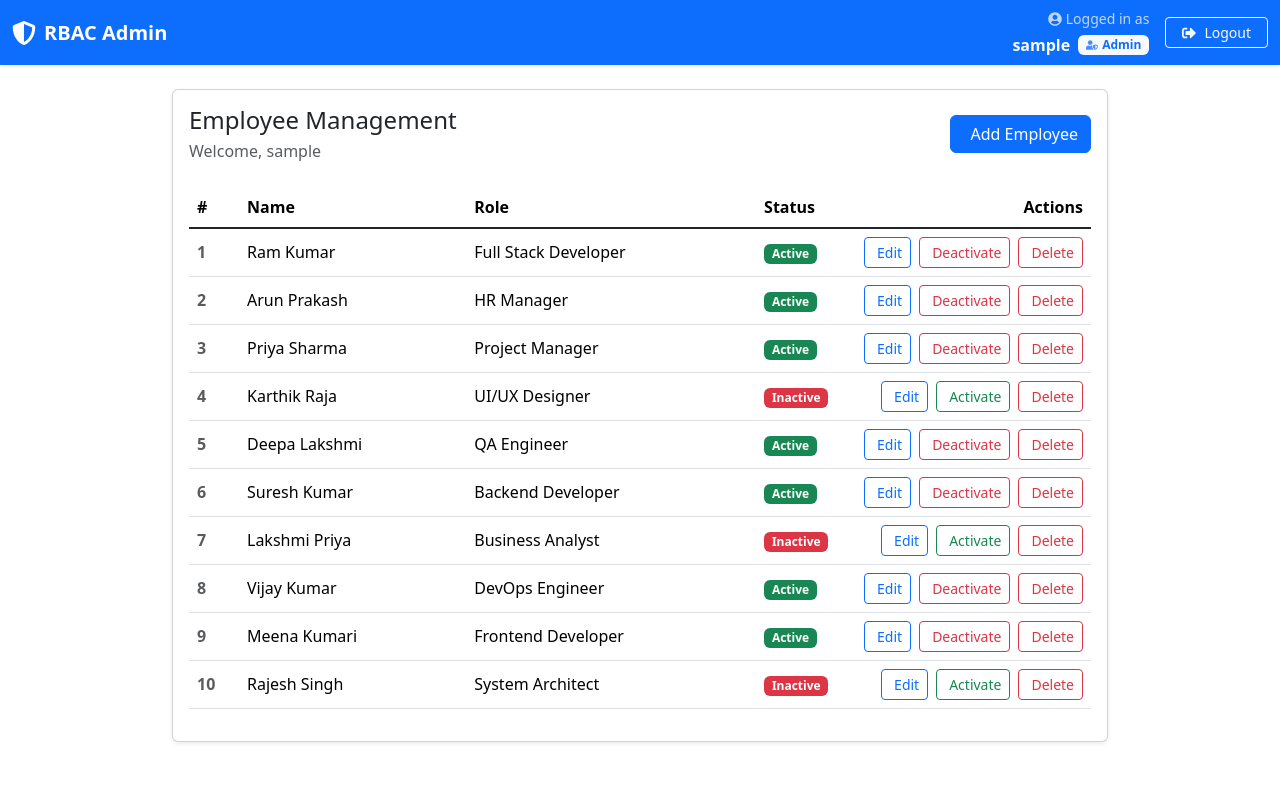
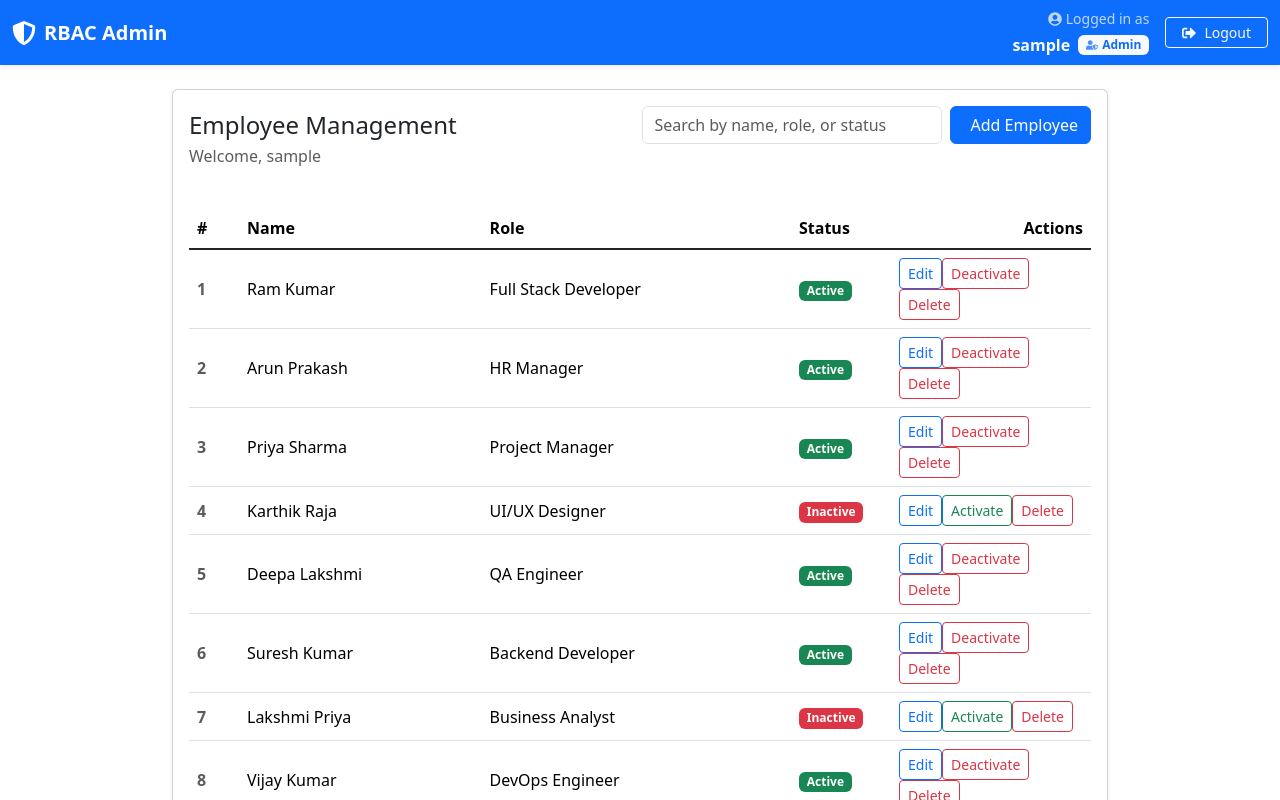
Before and after one commit to Jeyasurya23/rbac, a React (Create React App) app: page /rbac-admin/dashboard in a window 1280 px wide. Shown: the top 800 px of the page. Built offline with nearby package versions, Linux system fonts and the light colour scheme; sample sign-in values are in the browser's storage.

Commit message:
added search feature

```diff
--- a/src/components/Dashboard.js
+++ b/src/components/Dashboard.js
@@ -8,6 +8,7 @@ function Dashboard() {
   const isAdmin = userRole === 'admin';
   const [showModal, setShowModal] = useState(false);
   const [editItem, setEditItem] = useState(null);
+  const [searchQuery, setSearchQuery] = useState('');
   const [data, setData] = useState([
     { id: 1, name: 'Ram Kumar', jobRole: 'Full Stack Developer', status: 'Active' },
     { id: 2, name: 'Arun Prakash', jobRole: 'HR Manager', status: 'Active' },
@@ -18,11 +19,18 @@ function Dashboard() {
     { id: 7, name: 'Lakshmi Priya', jobRole: 'Business Analyst', status: 'Inactive' },
     { id: 8, name: 'Vijay Kumar', jobRole: 'DevOps Engineer', status: 'Active' },
     { id: 9, name: 'Meena Kumari', jobRole: 'Frontend Developer', status: 'Active' },
-    { id: 10, name: 'Rajesh Singh', jobRole: 'System Architect', status: 'Inactive' }
+    { id: 10, name: 'Rajesh Singh', jobRole: 'System Architect', status: 'Inactive' },
   ]);
 
+  const filteredData = data.filter(
+    (item) =>
+      item.name.toLowerCase().includes(searchQuery.toLowerCase()) ||
+      item.jobRole.toLowerCase().includes(searchQuery.toLowerCase()) ||
+      item.status.toLowerCase().includes(searchQuery.toLowerCase())
+  );
+
   const handleDelete = (id) => {
-    setData(data.filter(item => item.id !== id));
+    setData(data.filter((item) => item.id !== id));
     toast.success('Employee removed successfully');
   };
 
@@ -32,13 +40,15 @@ function Dashboard() {
   };
 
   const handleStatusToggle = (id) => {
-    setData(data.map(item => {
+    setData(
+      data.map((item) => {
         if (item.id === id) {
           const newStatus = item.status === 'Active' ? 'Inactive' : 'Active';
           return { ...item, status: newStatus };
         }
         return item;
-    }));
+      })
+    );
     toast.success('Status updated successfully');
   };
 
@@ -54,9 +64,7 @@ function Dashboard() {
       setData([...data, editItem]);
       toast.success('Employee added successfully');
     } else {
-      setData(data.map(item =>
-        item.id === editItem.id ? editItem : item
-      ));
+      setData(data.map((item) => (item.id === editItem.id ? editItem : item)));
       toast.success('Employee updated successfully');
     }
 
@@ -72,17 +80,25 @@ function Dashboard() {
             <Card.Body>
               <Row className="align-items-center mb-4">
                 <Col>
-                  <h4 className="mb-1">Employee Management</h4>
-                  <p className="text-muted mb-0">Welcome, {username}</p>
-                </Col>
+                  <div className="d-flex align-items-center">
+                    <h4 className="mb-0 me-auto">Employee Management</h4>
+                    <Form.Control
+                      type="text"
+                      placeholder="Search by name, role, or status"
+                      value={searchQuery}
+                      onChange={(e) => setSearchQuery(e.target.value)}
+                      className="me-2"
+                      style={{ maxWidth: '300px' }}
+                    />
                     {isAdmin && (
-                  <Col xs="auto">
                       <Button variant="primary" onClick={() => handleEdit(null)}>
                         <i className="bi bi-plus-lg me-2"></i>
                         Add Employee
                       </Button>
+                    )}
+                  </div>
+                  <p className="text-muted">Welcome, {username}</p>
                 </Col>
-                )}
               </Row>
 
               <div className="table-responsive">
@@ -97,25 +113,17 @@ function Dashboard() {
                     </tr>
                   </thead>
                   <tbody>
-                    {data.map((item, index) => (
+                    {filteredData.map((item, index) => (
                       <tr key={item.id}>
                         <td className="fw-bold text-muted">{index + 1}</td>
                         <td>{item.name}</td>
                         <td>{item.jobRole}</td>
                         <td>
-                          <Badge bg={item.status === 'Active' ? 'success' : 'danger'}>
-                            {item.status}
-                          </Badge>
+                          <Badge bg={item.status === 'Active' ? 'success' : 'danger'}>{item.status}</Badge>
                         </td>
                         {isAdmin && (
                           <td>
-                            <div className="d-none d-md-flex gap-2 justify-content-end">
-                              <Button
-                                variant="outline-primary"
-                                size="sm"
-                                onClick={() => handleEdit(item)}
-                              >
-                                <i className="bi bi-pencil me-1"></i>
+                            <Button variant="outline-primary" size="sm" onClick={() => handleEdit(item)}>
                               Edit
                             </Button>
                             <Button
@@ -123,47 +131,11 @@ function Dashboard() {
                               size="sm"
                               onClick={() => handleStatusToggle(item.id)}
                             >
-                                <i className={`bi ${item.status === 'Active' ? 'bi-x-lg' : 'bi-check-lg'} me-1`}></i>
                               {item.status === 'Active' ? 'Deactivate' : 'Activate'}
                             </Button>
-                              <Button
-                                variant="outline-danger"
-                                size="sm"
-                                onClick={() => handleDelete(item.id)}
-                              >
-                                <i className="bi bi-trash me-1"></i>
+                            <Button variant="outline-danger" size="sm" onClick={() => handleDelete(item.id)}>
                               Delete
                             </Button>
-                            </div>
-                            <div className="d-flex d-md-none flex-column gap-2">
-                              <Button
-                                variant="outline-primary"
-                                size="sm"
-                                className="w-100 d-flex align-items-center justify-content-center"
-                                onClick={() => handleEdit(item)}
-                              >
-                                <i className="bi bi-pencil me-2"></i>
-                                Edit
-                              </Button>
-                              <Button
-                                variant={item.status === 'Active' ? 'outline-danger' : 'outline-success'}
-                                size="sm"
-                                className="w-100 d-flex align-items-center justify-content-center"
-                                onClick={() => handleStatusToggle(item.id)}
-                              >
-                                <i className={`bi ${item.status === 'Active' ? 'bi-x-lg' : 'bi-check-lg'} me-2`}></i>
-                                {item.status === 'Active' ? 'Deactivate' : 'Activate'}
-                              </Button>
-                              <Button
-                                variant="outline-danger"
-                                size="sm"
-                                className="w-100 d-flex align-items-center justify-content-center"
-                                onClick={() => handleDelete(item.id)}
-                              >
-                                <i className="bi bi-trash me-2"></i>
-                                Delete
-                              </Button>
-                            </div>
                           </td>
                         )}
                       </tr>
@@ -182,30 +154,28 @@ function Dashboard() {
             <Modal.Title>{editItem?.id > data.length ? 'Add Employee' : 'Edit Employee'}</Modal.Title>
           </Modal.Header>
           <Modal.Body>
-            <Form.Group className="mb-3">
+            <Form.Group controlId="employeeName" className="mb-3">
               <Form.Label>Name</Form.Label>
               <Form.Control
                 type="text"
-                placeholder="Enter name"
+                placeholder="Enter employee name"
                 value={editItem?.name || ''}
                 onChange={(e) => setEditItem({ ...editItem, name: e.target.value })}
-                required
               />
             </Form.Group>
-            <Form.Group className="mb-3">
+            <Form.Group controlId="employeeJobRole" className="mb-3">
               <Form.Label>Job Role</Form.Label>
               <Form.Control
                 type="text"
                 placeholder="Enter job role"
                 value={editItem?.jobRole || ''}
                 onChange={(e) => setEditItem({ ...editItem, jobRole: e.target.value })}
-                required
               />
             </Form.Group>
-            <Form.Group className="mb-3">
+            <Form.Group controlId="employeeStatus" className="mb-3">
               <Form.Label>Status</Form.Label>
               <Form.Select
-                value={editItem?.status || 'Active'}
+                value={editItem?.status || ''}
                 onChange={(e) => setEditItem({ ...editItem, status: e.target.value })}
               >
                 <option value="Active">Active</option>
@@ -217,8 +187,8 @@ function Dashboard() {
             <Button variant="secondary" onClick={() => setShowModal(false)}>
               Cancel
             </Button>
-            <Button variant="primary" type="submit">
-              {editItem?.id > data.length ? 'Add' : 'Save Changes'}
+            <Button type="submit" variant="primary">
+              Save
             </Button>
           </Modal.Footer>
         </Form>
```
Lines whose indentation alone changed are shown as unchanged.
